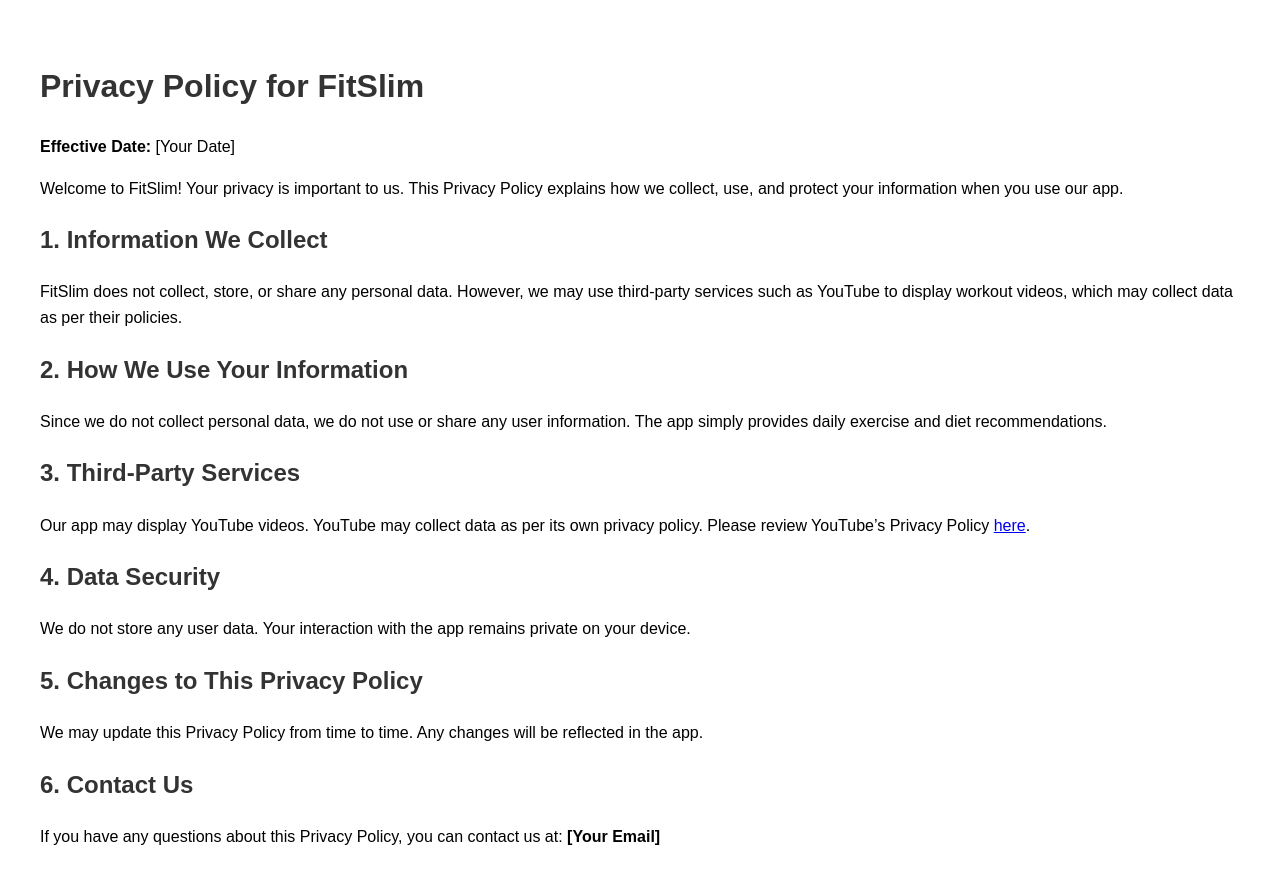
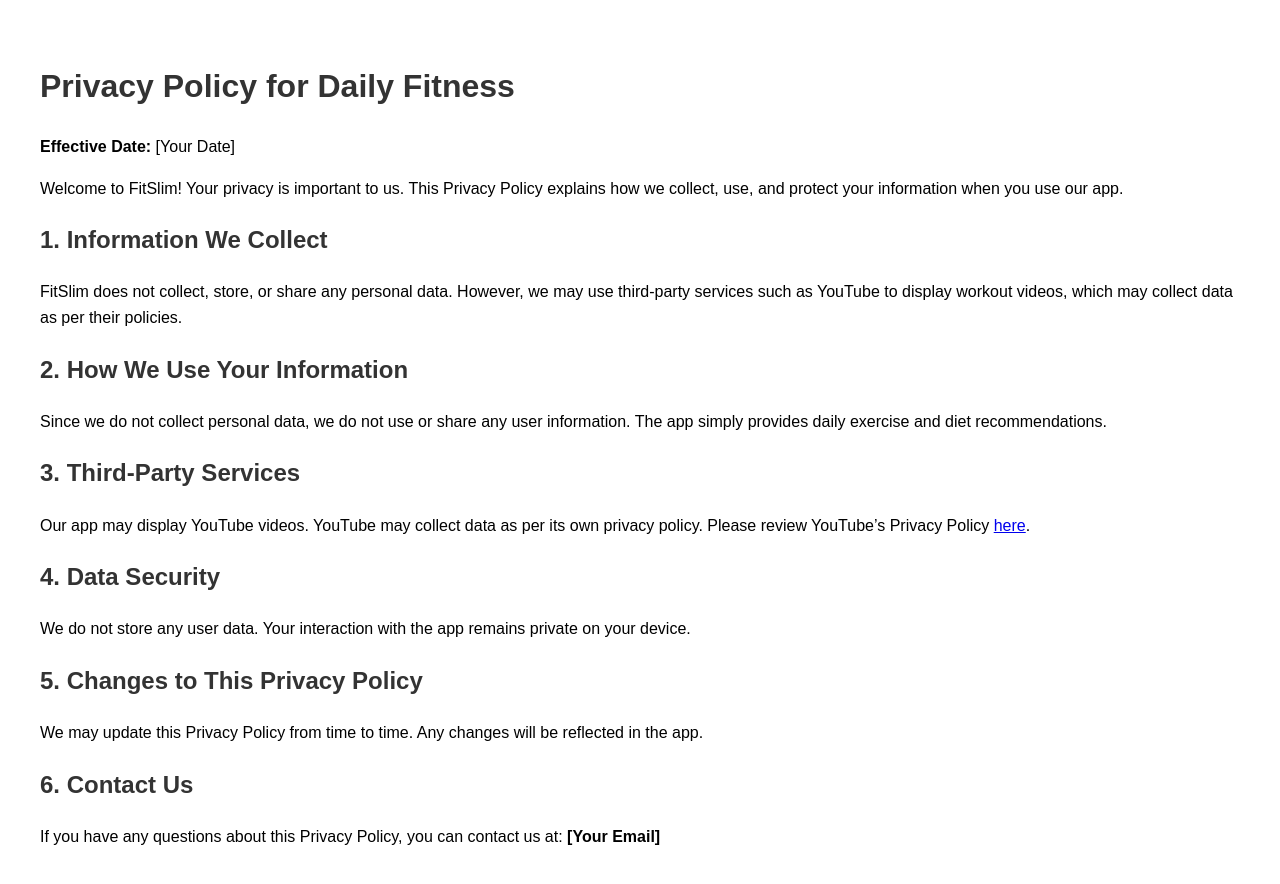
Before and after one commit to Rahul7f/fitness_app_privacy_policy, a plain HTML site: page index.html in a window 1280 px wide. Drawn offline with Linux system fonts and the light colour scheme.

Commit message:
Update index.html

```diff
--- a/index.html
+++ b/index.html
@@ -17,7 +17,7 @@
     </style>
 </head>
 <body>
-    <h1>Privacy Policy for FitSlim</h1>
+    <h1>Privacy Policy for Daily Fitness</h1>
     <p><strong>Effective Date:</strong> [Your Date]</p>
 
     <p>Welcome to FitSlim! Your privacy is important to us. This Privacy Policy explains how we collect, use, and protect your information when you use our app.</p>
```
